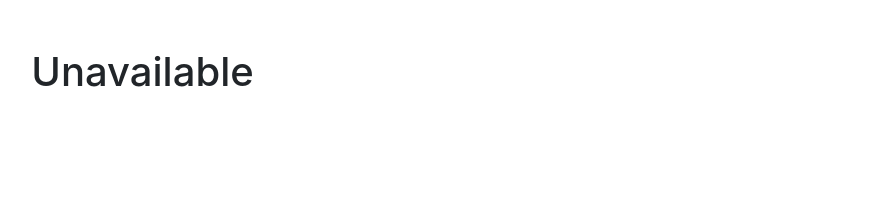
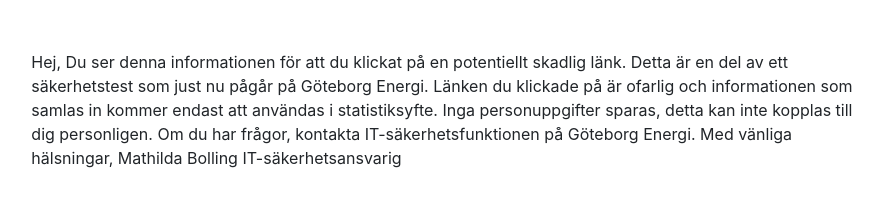
Before and after one commit to infocampaign/infocampaign.github.io, a plain HTML site: page index.html in a window 1280 px wide. Shown: the whole page, without its empty margins (197-1080 px from the left). Drawn offline with nearby package versions, Linux system fonts and the light colour scheme.

Commit message:
Updating info

```diff
--- a/index.html
+++ b/index.html
@@ -22,7 +22,21 @@
 
 <body>
     <div class="container col-lg-8 col-xs-12 col-centered" style="padding-top: 50px;">
-        <h1>Unavailable</h1>
+        <p>
+        Hej,
+
+        Du ser denna informationen för att du klickat på en potentiellt skadlig länk.
+        Detta är en del av ett säkerhetstest som just nu pågår på Göteborg Energi. Länken du
+        klickade på är ofarlig och informationen som samlas in kommer endast att användas i statistiksyfte.
+        Inga personuppgifter sparas, detta kan inte kopplas till dig personligen.
+
+        Om du har frågor, kontakta IT-säkerhetsfunktionen på Göteborg Energi.
+
+        Med vänliga hälsningar,
+        Mathilda Bolling
+        IT-säkerhetsansvarig
+
+        </p>
     </div>
 
 </body>
```
